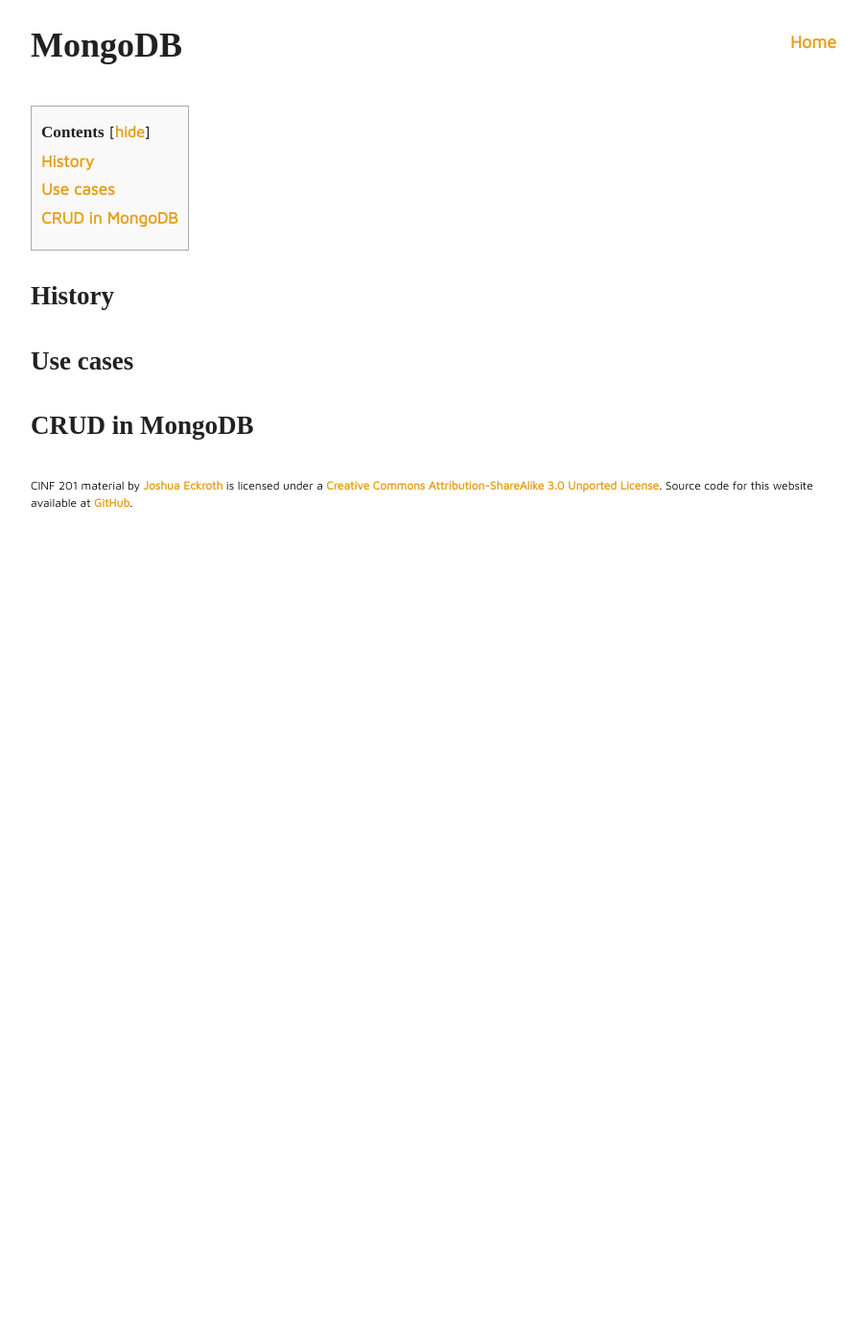
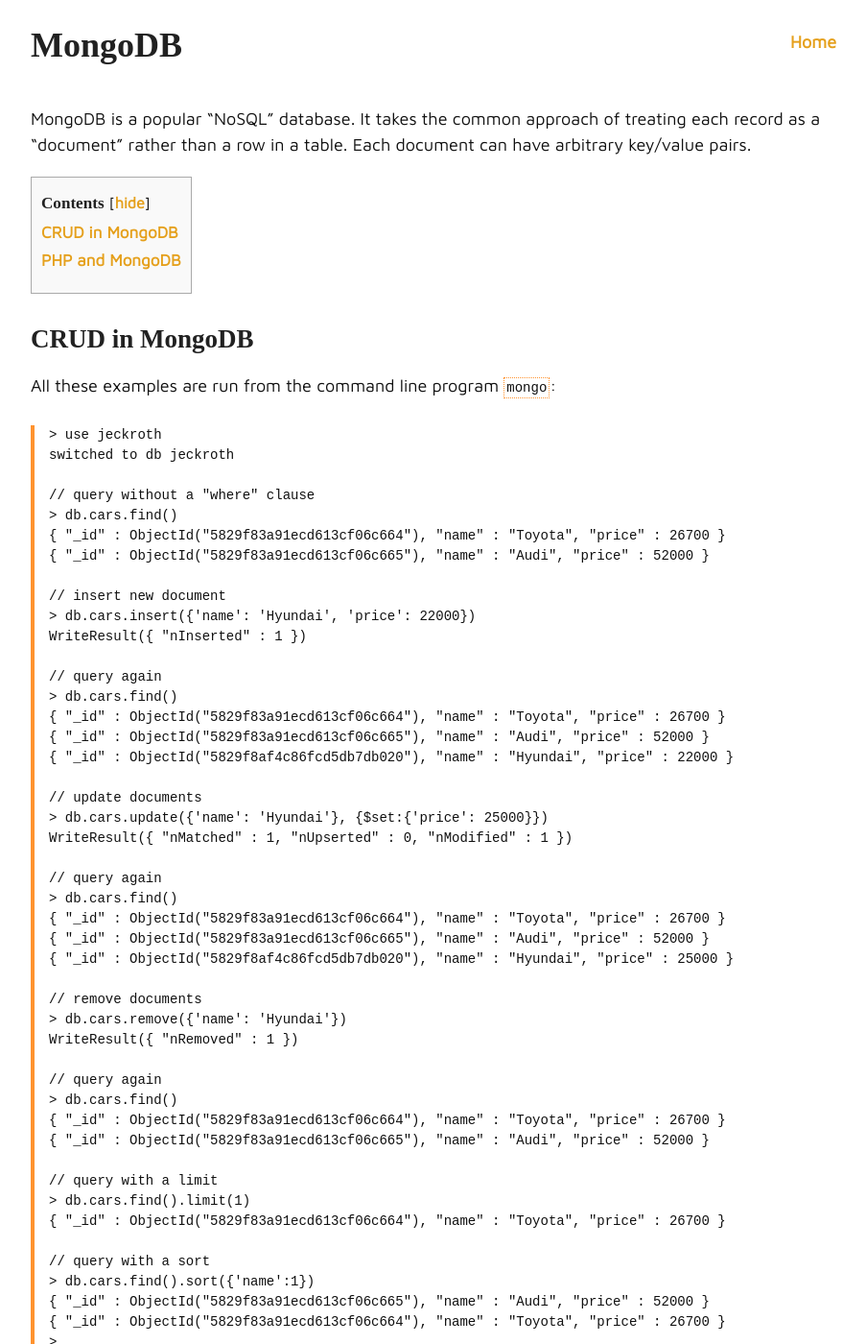
Before and after one commit to joshuaeckroth/cinf201-website, a Jekyll site: the page built from notes/mongodb.md, in a window 1280 px wide and 1400 px high. Shown: the whole window at 96% size, without its empty margins (183-1086 px from the left). Built offline with Jekyll 4.4.1, drawn with Linux system fonts in a browser that asks for light colours; some web fonts are replaced; some of the changed text lies outside the part shown.

Commit message:
Wrote A11 and mongodb notes.

````diff
--- a/notes/mongodb.md
+++ b/notes/mongodb.md
@@ -5,8 +5,114 @@ layout: note
 
 # MongoDB
 
-## History
-
-## Use cases
+MongoDB is a popular "NoSQL" database. It takes the common approach of treating each record as a "document" rather than a row in a table. Each document can have arbitrary key/value pairs.
 
 ## CRUD in MongoDB
+
+All these examples are run from the command line program `mongo`:
+
+```
+> use jeckroth
+switched to db jeckroth
+
+// query without a "where" clause
+> db.cars.find()
+{ "_id" : ObjectId("5829f83a91ecd613cf06c664"), "name" : "Toyota", "price" : 26700 }
+{ "_id" : ObjectId("5829f83a91ecd613cf06c665"), "name" : "Audi", "price" : 52000 }
+
+// insert new document
+> db.cars.insert({'name': 'Hyundai', 'price': 22000})
+WriteResult({ "nInserted" : 1 })
+
+// query again
+> db.cars.find()
+{ "_id" : ObjectId("5829f83a91ecd613cf06c664"), "name" : "Toyota", "price" : 26700 }
+{ "_id" : ObjectId("5829f83a91ecd613cf06c665"), "name" : "Audi", "price" : 52000 }
+{ "_id" : ObjectId("5829f8af4c86fcd5db7db020"), "name" : "Hyundai", "price" : 22000 }
+
+// update documents
+> db.cars.update({'name': 'Hyundai'}, {$set:{'price': 25000}})
+WriteResult({ "nMatched" : 1, "nUpserted" : 0, "nModified" : 1 })
+
+// query again
+> db.cars.find()
+{ "_id" : ObjectId("5829f83a91ecd613cf06c664"), "name" : "Toyota", "price" : 26700 }
+{ "_id" : ObjectId("5829f83a91ecd613cf06c665"), "name" : "Audi", "price" : 52000 }
+{ "_id" : ObjectId("5829f8af4c86fcd5db7db020"), "name" : "Hyundai", "price" : 25000 }
+
+// remove documents
+> db.cars.remove({'name': 'Hyundai'})
+WriteResult({ "nRemoved" : 1 })
+
+// query again
+> db.cars.find()
+{ "_id" : ObjectId("5829f83a91ecd613cf06c664"), "name" : "Toyota", "price" : 26700 }
+{ "_id" : ObjectId("5829f83a91ecd613cf06c665"), "name" : "Audi", "price" : 52000 }
+
+// query with a limit
+> db.cars.find().limit(1)
+{ "_id" : ObjectId("5829f83a91ecd613cf06c664"), "name" : "Toyota", "price" : 26700 }
+
+// query with a sort
+> db.cars.find().sort({'name':1})
+{ "_id" : ObjectId("5829f83a91ecd613cf06c665"), "name" : "Audi", "price" : 52000 }
+{ "_id" : ObjectId("5829f83a91ecd613cf06c664"), "name" : "Toyota", "price" : 26700 }
+>
+```
+
+## PHP and MongoDB
+
+```php
+<?php
+
+$mongo = new MongoDB\Driver\Manager("mongodb://localhost:27017");
+
+/* example: create a collection in jeckroth db; ignore errors */
+$cmd = new MongoDB\Driver\Command(['create' => 'cars']);
+try {
+    $mongo->executeCommand('jeckroth', $cmd);
+} catch(MongoDB\Driver\Exception\RuntimeException $e) {
+}
+
+/* example: drop a collection in jeckroth db */
+$cmd = new MongoDB\Driver\Command(['drop' => 'cars']);
+try {
+    $mongo->executeCommand('jeckroth', $cmd);
+} catch(MongoDB\Driver\Exception $e) {
+    echo $e->getMessage(), "\n";
+    exit;
+}
+
+/* example: create a collection in jeckroth db (again) */
+$cmd = new MongoDB\Driver\Command(['create' => 'cars']);
+try {
+    $mongo->executeCommand('jeckroth', $cmd);
+} catch(MongoDB\Driver\Exception $e) {
+    echo $e->getMessage(), "\n";
+    exit;
+}
+
+/* example: insert/update/delete documents */
+$bulk = new MongoDB\Driver\BulkWrite;
+$bulk->insert(['name' => 'Toyota', 'price' => 26700]);
+$bulk->insert(['name' => 'Audi', 'price' => 0]);
+$bulk->insert(['name' => 'Hummer', 'price' => 33900]);
+$bulk->update(['name' => 'Audi'], ['$set' => ['price' => 52000]]);
+$bulk->delete(['name' => 'Hummer']);
+$mongo->executeBulkWrite('jeckroth.cars', $bulk);
+
+/* example: query without a 'where' clause */
+$query = new MongoDB\Driver\Query([]);
+$rows = $mongo->executeQuery('jeckroth.cars', $query);
+foreach($rows as $r){
+    echo "ID: ".$r->_id.", Name: ".$r->name.", price: \$".$r->price."<br/>";
+}
+echo "<hr/>";
+
+/* example: query with a 'where' clause */
+$query = new MongoDB\Driver\Query(['name' => 'Audi']);
+$rows = $mongo->executeQuery('jeckroth.cars', $query);
+foreach($rows as $r){
+    echo "ID: ".$r->_id.", Name: ".$r->name.", price: \$".$r->price."<br/>";
+}
+```
````
Also changed, not shown: assignments/a11.markdown (+20 -2 lines), cookbooks/data-types.md (added, +16 -0 lines), cookbooks/select.md (+13 -0 lines).
